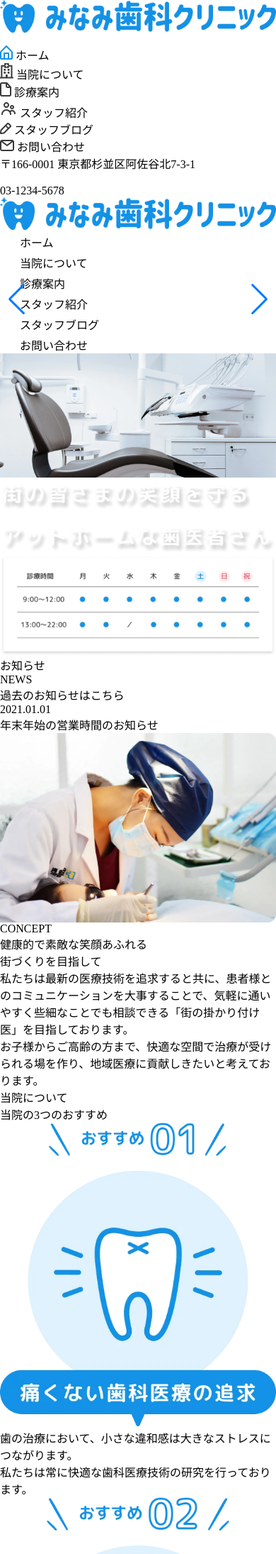
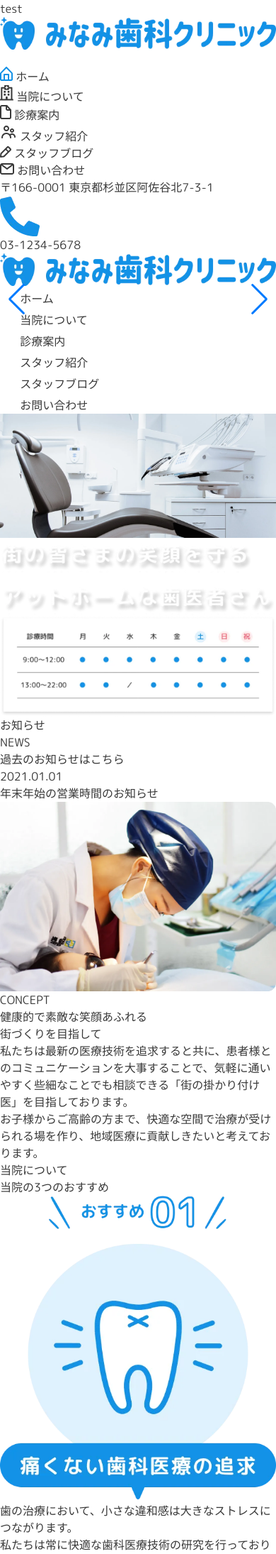
Before and after one commit to Kosuke928/dental, a PHP site: page / in a window 390 px wide. Shown: the top 2190 px of that part at 71% size. Run offline with PHP 8.4, Linux system fonts and the light colour scheme; the page is wider than the window, and the part outside it is not shown; some libraries are stand-ins or nearby versions.

Commit message:
環境構築完了

```diff
--- a/css/style.css
+++ b/css/style.css
@@ -1,3 +1,4 @@
+@charset "UTF-8";
 /*----------------------------------------------------------
 Reset CSS
 ----------------------------------------------------------*/
@@ -95,6 +96,27 @@ table {
 }
 
 /*----------------------------------------------------------
+Baseスタイル
+----------------------------------------------------------*/
+body {
+  font-size: 16px;
+  line-height: 1.5;
+  font-family: "M PLUS Rounded 1c", sans-serif;
+  font-weight: 400;
+  font-style: normal;
+  color: #393939;
+}
+
+/*----------------------------------------------------------
+テキストカラー
+----------------------------------------------------------*/
+/*----------------------------------------------------------
+フォント
+----------------------------------------------------------*/
+/*----------------------------------------------------------
+ブレイクポイント
+----------------------------------------------------------*/
+/*----------------------------------------------------------
 front-page.php
 ----------------------------------------------------------*/
 /*----------------------------------------------------------
--- a/index.html
+++ b/index.html
@@ -9,16 +9,22 @@
 
     <!-- サイトタイトル,サイト詳細 -->
     <title>みなみ歯科クリニック</title>
-    <meta name="description" content="" />
+    <meta name="description" content="街の皆さまの笑顔を守るアットホームな歯医者さん" />
 
     <!-- OGP設定 -->
-    <meta property="og:title" content="" />
-    <meta property="og:description" content="" />
+    <meta property="og:title" content="みなみ歯科クリニック" />
+    <meta property="og:description" content="街の皆さまの笑顔を守るアットホームな歯医者さん" />
     <meta property="og:type" content="website" />
     <meta property="og:url" content="https://kosuke-blog.com/" />
     <meta property="og:image" content="https://kosuke-blog.com/img/ogp.webp" />
 
     <!-- GoogleFont -->
+    <link rel="preconnect" href="https://fonts.googleapis.com" />
+    <link rel="preconnect" href="https://fonts.gstatic.com" crossorigin />
+    <link
+      href="https://fonts.googleapis.com/css2?family=M+PLUS+Rounded+1c&display=swap"
+      rel="stylesheet"
+    />
 
     <!-- ファビコン,Swiper,リセットCSS,CSSリンク -->
     <link rel="icon" href="./favicon.ico" />
@@ -26,11 +32,11 @@
       rel="stylesheet"
       href="https://cdn.jsdelivr.net/npm/swiper@11/swiper-bundle.min.css"
     />
-    <link rel="stylesheet" href="./css/reset.css" />
     <link rel="stylesheet" href="./css/style.css" />
   </head>
 
   <body>
+    <p>test</p>
     <header class="l-header">
       <div class="l-header__inner">
         <h1 class="l-header__left">
@@ -164,7 +170,7 @@
             </p>
             <div class="p-header-infomation__tel">
               <figure class="p-header-infomation__tel-img">
-                <img src="" alt="" />
+                <img src="./img/tel.webp" alt="" />
               </figure>
               <span class="p-header-infomation__tel-number">03-1234-5678</span>
             </div>
@@ -345,14 +351,14 @@
               <div class="p-news-topic__heading">
                 <div class="p-news-topic__left">
                   <p class="p-news-topic__left-title">お知らせ</p>
-                  <span class="p-news-topic__left-news c-en-title">NEWS</span>
+                  <span class="p-news-topic__left-news c-title-en">NEWS</span>
                 </div>
                 <a href="#" class="p-news-topic-box__right"
                   >過去のお知らせはこちら</a
                 >
               </div>
               <a href="#" class="p-news-topic__contents c-arrow-link">
-                <time class="p-news-topic_date">2021.01.01</time>
+                <time class="p-news-topic_date" datetime="2021-01-01">2021.01.01</time>
                 <p class="p-news-topic_text">年末年始の営業時間のお知らせ</p>
               </a>
             </div>
@@ -369,8 +375,8 @@
               <img src="./img/index_concept_01.webp" alt="" />
             </figure>
             <div class="p-about-concept__contents">
-              <p class="p-about-concept__en-title c-en-title">CONCEPT</p>
-              <h2 class="p-about-concept__ja-title c-ja-title">
+              <p class="p-about-concept__title-en c-title-en">CONCEPT</p>
+              <h2 class="p-about-concept__title-ja c-title-ja">
                 健康的で素敵な笑顔あふれる<br />街づくりを目指して
               </h2>
               <p class="p-about-concept__text">
@@ -378,7 +384,7 @@
                 お子様からご高齢の方まで、快適な空間で治療が受けられる場を作り、地域医療に貢献しきたいと考えております。
               </p>
               <div class="p-about-concept__button">
-                <a href="#" class="c-button c-link-arrow">当院について</a>
+                <a href="#" class="c-button-cir-sm c-arrow-link">当院について</a>
               </div>
             </div>
           </div>
@@ -388,7 +394,7 @@
       <section id="recommend" class="p-recommend">
         <div class="p-recommend__inner l-inner">
           <div class="p-recommend__container">
-            <h2 class="p-recommend__title c-title-section">
+            <h2 class="p-recommend__title c-title-sec">
               当院の3つのおすすめ
             </h2>
             <ul class="p-recommend__list p-recommend-box">
@@ -425,8 +431,8 @@
 
       <section id="guid" class="p-guid">
         <div class="p-guid__inner l-inner">
-          <ul class="p-guid__container">
-            <h2 class="p-guid__title c-title-section">診療案内</h2>
+          <div class="p-guid__container">
+            <h2 class="p-guid__title c-title-sec">診療案内</h2>
             <div class="p-guid__contents p-guid-box">
               <ul class="p-guid-box__thumbnails">
                 <li class="p-guid-box__thumbnail">
@@ -461,14 +467,14 @@
                 </p>
               </div>
             </div>
-          </ul>
+          </div>
         </div>
       </section>
 
       <section id="blog" class="p-blog">
         <div class="p-blog__inner l-inner">
           <div class="p-blog__container">
-            <h2 class="p-blog__title c-title-section"></h2>
+            <h2 class="p-blog__title c-title-sec">スタッフブログ</h2>
             <div class="p-blog__contents p-blog-box">
               <ul class="p-blog-box__thumbnails">
                 <li class="p-blog-box__thumbnail">
@@ -594,7 +600,8 @@
                 (年中無休 AM9:00〜PM22:00)
               </p>
               <div class="p-access-box__buttons">
-                <a href="#" class="p-access-box__bokking c-button">
+                <div class="p-access-box__bokking">
+                  <a href="#" class="c-button-cir-md--main">
                     <svg
                       xmlns="http://www.w3.org/2000/svg"
                       width="30"
@@ -613,7 +620,9 @@
                     </svg>
                     WEB予約
                   </a>
-                <a href="#" class="p-access-box__contact c-button">
+                </div>
+                <div class="p-access-box__contact">
+                  <a href="#" class="c-button-cir-md">
                     <svg
                       xmlns="http://www.w3.org/2000/svg"
                       width="24"
@@ -638,6 +647,7 @@
                     </svg>
                     お問い合わせ
                   </a>
+                </div>
               </div>
               <div class="p-access-box__calendar">
                 <div class="p-access-box__calendar-img">
@@ -726,7 +736,7 @@
           <p class="p-footer-cta__business-hours">(年中無休 AM9:00〜PM22:00)</p>
         </div>
         <div class="p-footer-cta__right">
-          <a href="#" class="p-footer-cta__bukking c-button">
+          <a href="#" class="c-button-squ-lg">
             <svg
               xmlns="http://www.w3.org/2000/svg"
               width="46"
--- /dev/null
+++ b/js/main.js
@@ -0,0 +1,5 @@
+jQuery(function ($) {
+  $(document).ready(function () {
+    console.log("test");
+  });
+});
```
Also changed, not shown: scss/foundation/_base.scss (+11 -0 lines), scss/global/_mixin.scss (+23 -0 lines), scss/global/_setting.scss (+13 -0 lines), favicon.ico (added). Lines whose indentation alone changed are shown as unchanged.
